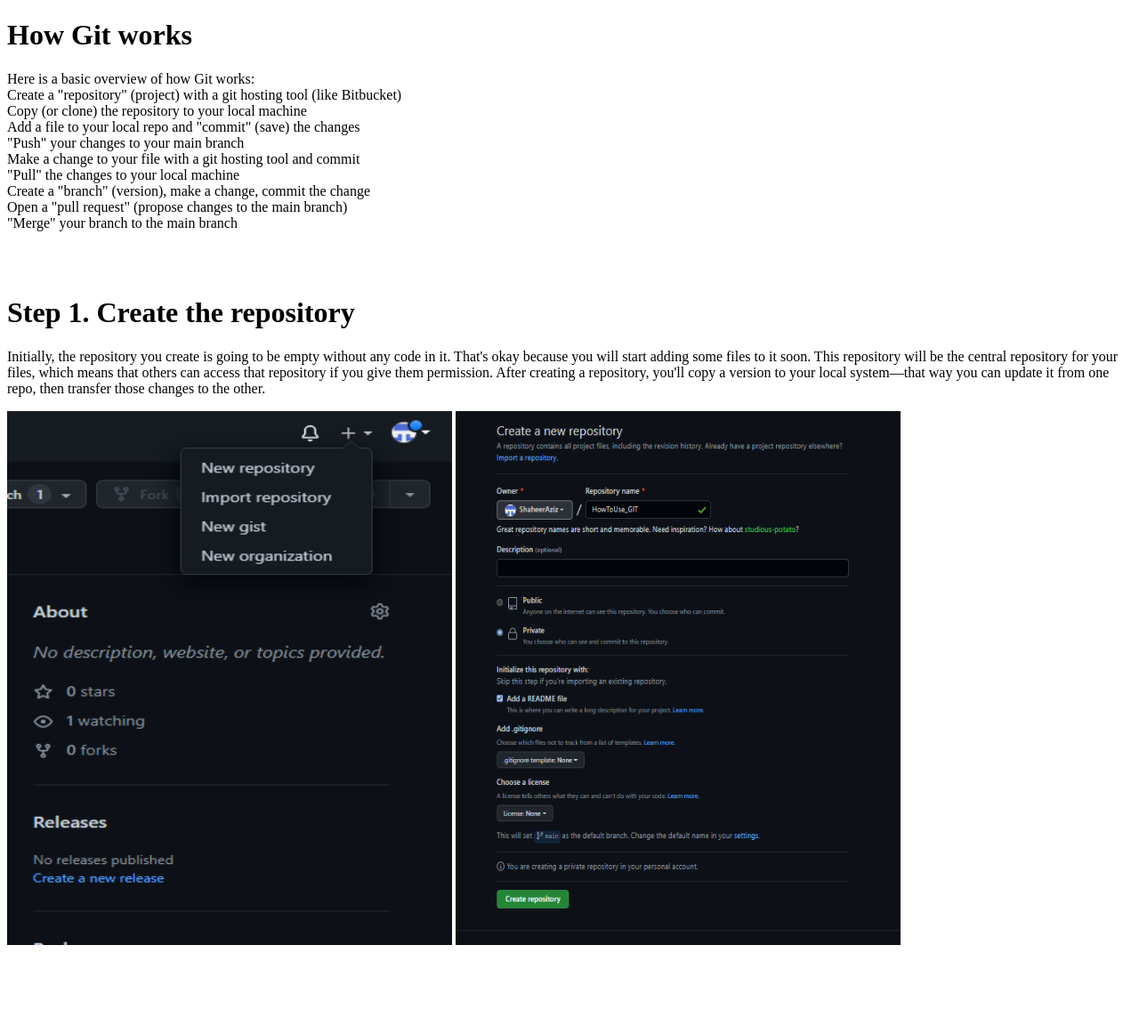
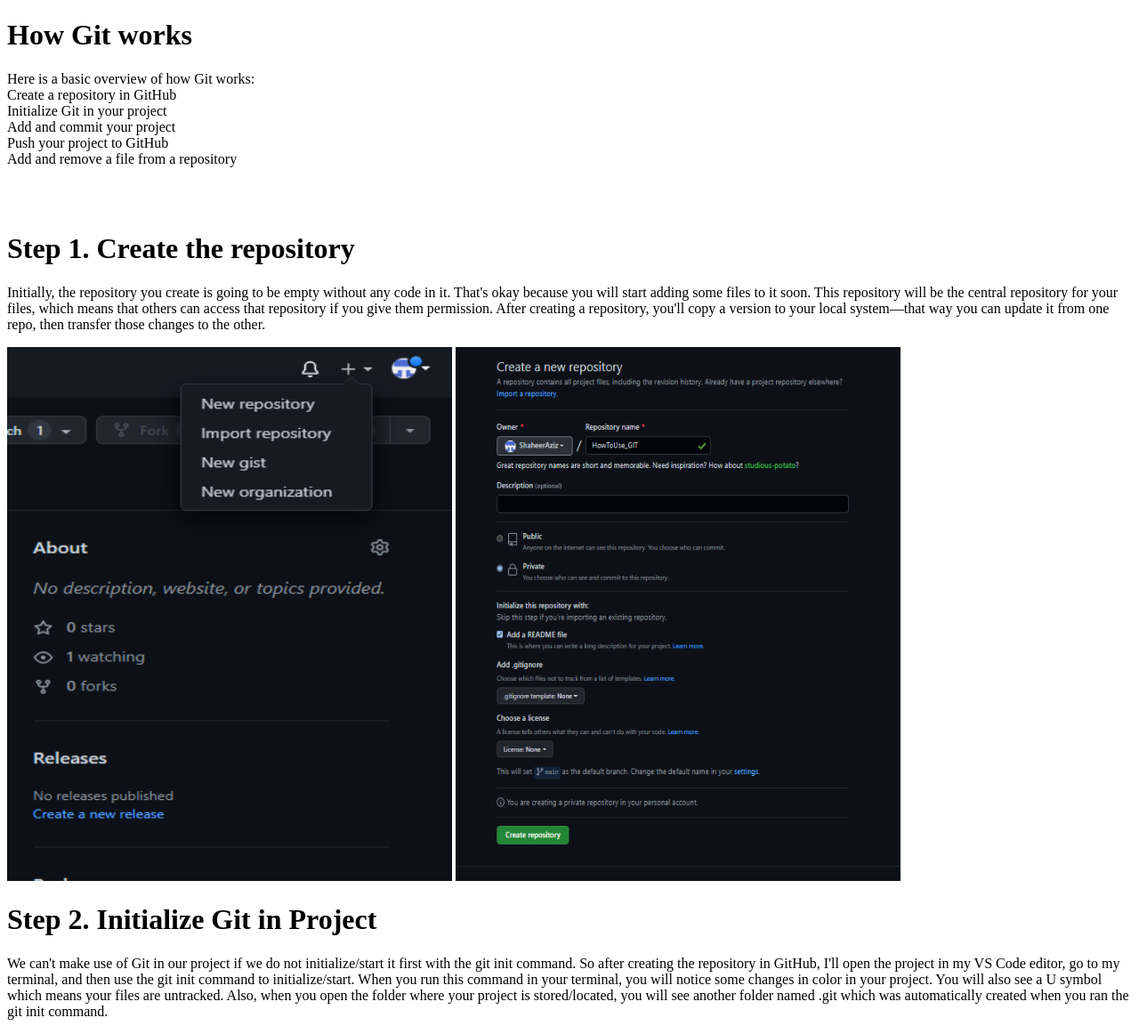
Before and after one commit to pheN0M1nal/git101, a plain HTML site: page index.html in a window 1280 px wide. Shown: the whole page at 89% size. Before the commit the page ends 1074 px from the top, so only its background shows below. Drawn offline with Linux system fonts and the light colour scheme.

Commit message:
Third  Commit

```diff
--- a/index.html
+++ b/index.html
@@ -10,15 +10,11 @@
         <h1>How Git works</h1>
         <p>Here is a basic overview of how Git works:<br>
 
-        Create a "repository" (project) with a git hosting tool (like Bitbucket)<br>
-        Copy (or clone) the repository to your local machine<br>
-        Add a file to your local repo and "commit" (save) the changes<br>
-        "Push" your changes to your main branch<br>
-        Make a change to your file with a git hosting tool and commit<br>
-        "Pull" the changes to your local machine<br>
-        Create a "branch" (version), make a change, commit the change<br>
-        Open a "pull request" (propose changes to the main branch)<br>
-        "Merge" your branch to the main branch</p>
+            Create a repository in GitHub<br>
+            Initialize Git in your project<br>
+            Add and commit your project<br>
+            Push your project to GitHub<br>
+            Add and remove a file from a repository</p>
 
         <br><br>
         <h1>Step 1. Create the repository</h1>
@@ -27,5 +23,16 @@
         </p>
         <img src="Images/NewRepo.PNG" alt="Image Not Found" width="500" height="600">
         <img src="Images/HowToUseGIT.PNG" alt="Image not Found" width="500" height="600">
+
+        <h1>Step 2. Initialize Git in Project</h1>
+        <p>We can't make use of Git in our project if we do not initialize/start it first with the git init command.
+
+            So after creating the repository in GitHub, I'll open the project in my VS Code editor, go to my terminal, and then use the git init command to initialize/start.
+
+            When you run this command in your terminal, you will notice some changes in color in your project. You will also see a U symbol which means your files are untracked.
+
+            Also, when you open the folder where your project is stored/located, you will see another folder named .git which was automatically created when you ran the git init command.</p>
+
+
     </body>
 </html>
```
Lines whose indentation alone changed are shown as unchanged.
